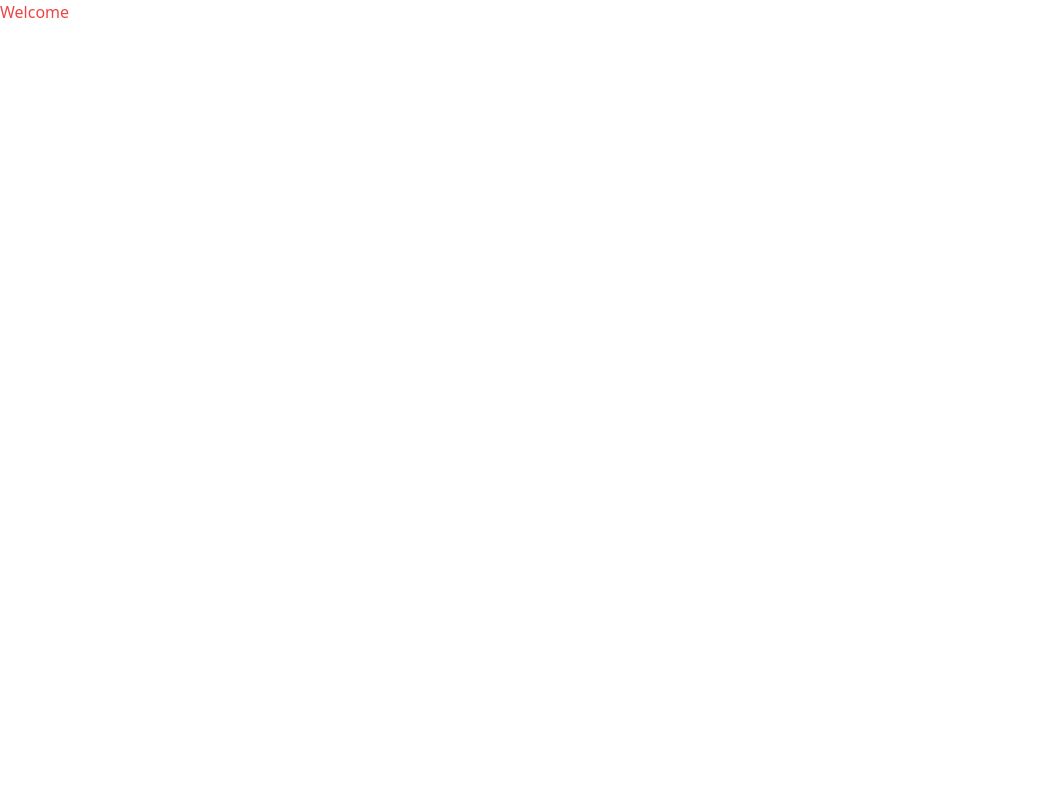
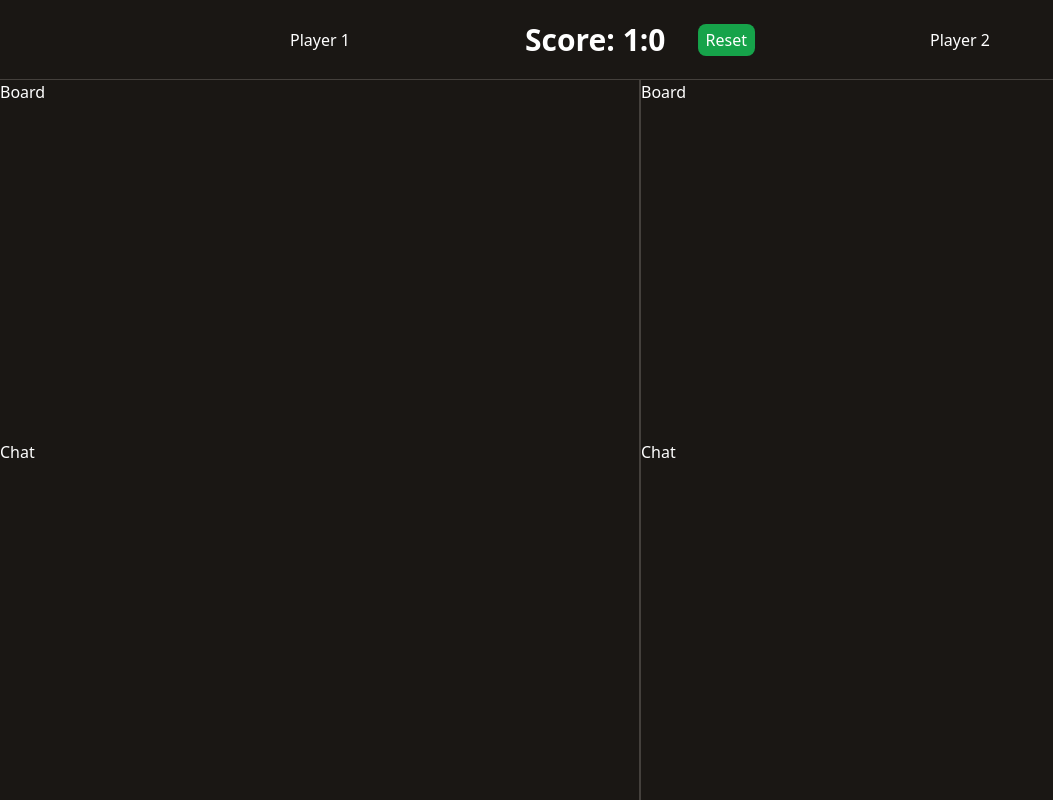
Before and after one commit to Simi-Andrei/tic-tac-toe, a React (Vite) app: page / in a window 1280 px wide. Shown: the whole page, without its empty margins (0-1053 px from the left). Built offline with nearby package versions, Linux system fonts and the light colour scheme.

Commit message:
initial UI

```diff
--- a/src/App.jsx
+++ b/src/App.jsx
@@ -1,8 +1,12 @@
+import { Header } from "./components/header";
+import { PlayingField } from "./components/playing-field";
+
 function App() {
   return (
-    <>
-      <h1 className="text-red-500">Welcome</h1>
-    </>
+    <div className="h-screen flex flex-col">
+      <Header />
+      <PlayingField />
+    </div>
   );
 }
 
--- /dev/null
+++ b/src/components/board.jsx
@@ -0,0 +1,3 @@
+export const Board = () => {
+  return <div>Board</div>;
+};
--- /dev/null
+++ b/src/components/header.jsx
@@ -0,0 +1,21 @@
+export const Header = () => {
+  return (
+    <div className="h-20 relative flex items-center justify-between bg-[#1a1714] text-white border-b border-b-stone-700">
+      <div className="flex-1 grid place-items-center">
+        <span>Player 1</span>
+      </div>
+      <div className="flex-1 grid place-items-center">
+        <span>Player 2</span>
+      </div>
+      <div className="absolute left-1/2 -translate-x-1/2 flex items-center justify-between gap-x-8">
+        <span className="text-3xl font-semibold">Score: 1:0</span>
+        <button
+          type="button"
+          className="bg-green-600 rounded-lg px-2 py-1 hover:bg-green-600/90 duration-200"
+        >
+          Reset
+        </button>
+      </div>
+    </div>
+  );
+};
--- /dev/null
+++ b/src/components/playing-field.jsx
@@ -0,0 +1,17 @@
+import { Board } from "./board";
+
+export const PlayingField = () => {
+  return (
+    <div className="flex-1 bg-[#1a1714] text-white flex items-start justify-between">
+      <div className="flex-1 self-stretch grid grid-cols-1 grid-rows-2">
+        <Board />
+        <p>Chat</p>
+      </div>
+      <div className="w-0.5 bg-stone-700 h-full" />
+      <div className="flex-1 self-stretch grid">
+        <Board />
+        <p>Chat</p>
+      </div>
+    </div>
+  );
+};
```
